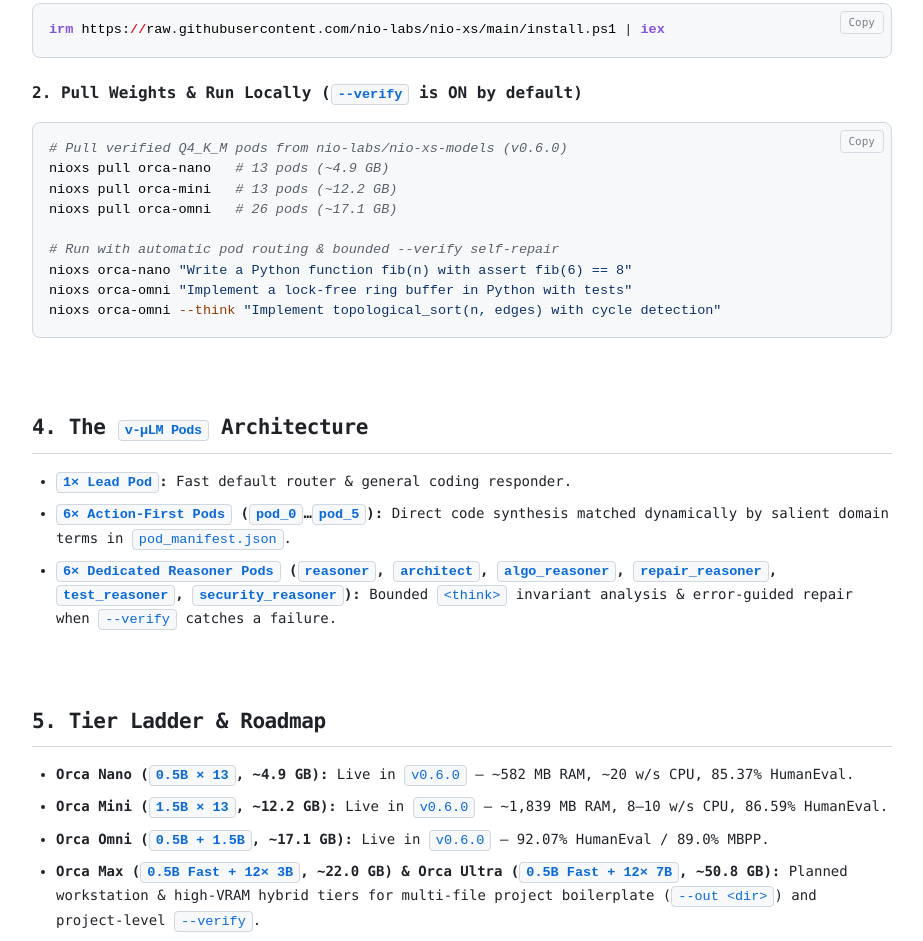
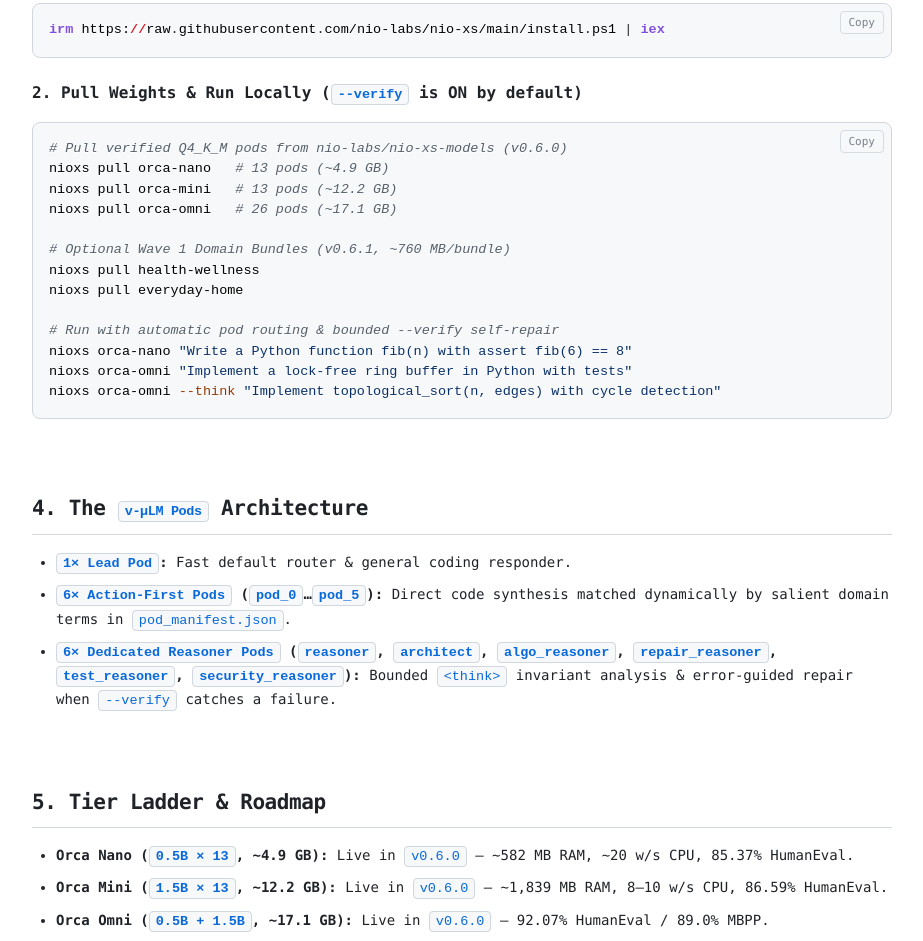
Before and after one commit to nio-labs/nio-orca, a plain HTML site: page docs/index.html in a window 1280 px wide. Shown: the part 2413-3354 px from the top of the page, without its empty margins (323-1246 px from the left). Drawn offline with nearby package versions, Linux system fonts and the light colour scheme; a web font is replaced by a local one.

Commit message:
docs(wave1): add health-wellness and everyday-home bundle pull commands

```diff
--- a/docs/index.html
+++ b/docs/index.html
@@ -144,6 +144,10 @@ nioxs pull orca-nano   # 13 pods (~4.9 GB)
 nioxs pull orca-mini   # 13 pods (~12.2 GB)
 nioxs pull orca-omni   # 26 pods (~17.1 GB)
 
+# Optional Wave 1 Domain Bundles (v0.6.1, ~760 MB/bundle)
+nioxs pull health-wellness
+nioxs pull everyday-home
+
 # Run with automatic pod routing & bounded --verify self-repair
 nioxs orca-nano "Write a Python function fib(n) with assert fib(6) == 8"
 nioxs orca-omni "Implement a lock-free ring buffer in Python with tests"
```
Also changed, not shown: 1 other file.
